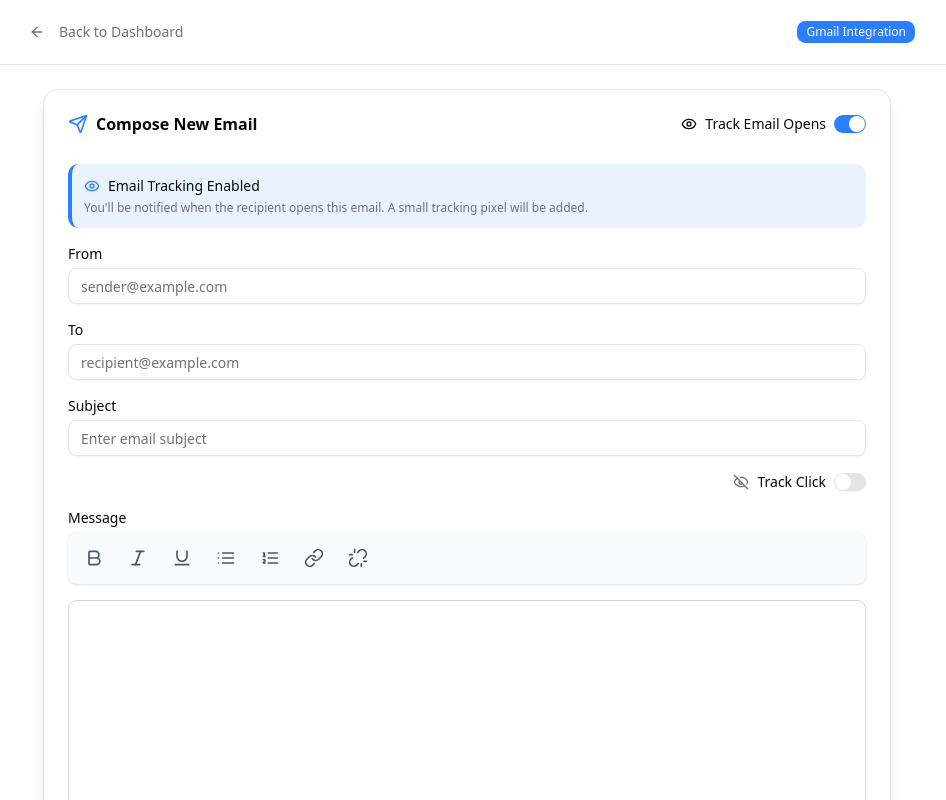
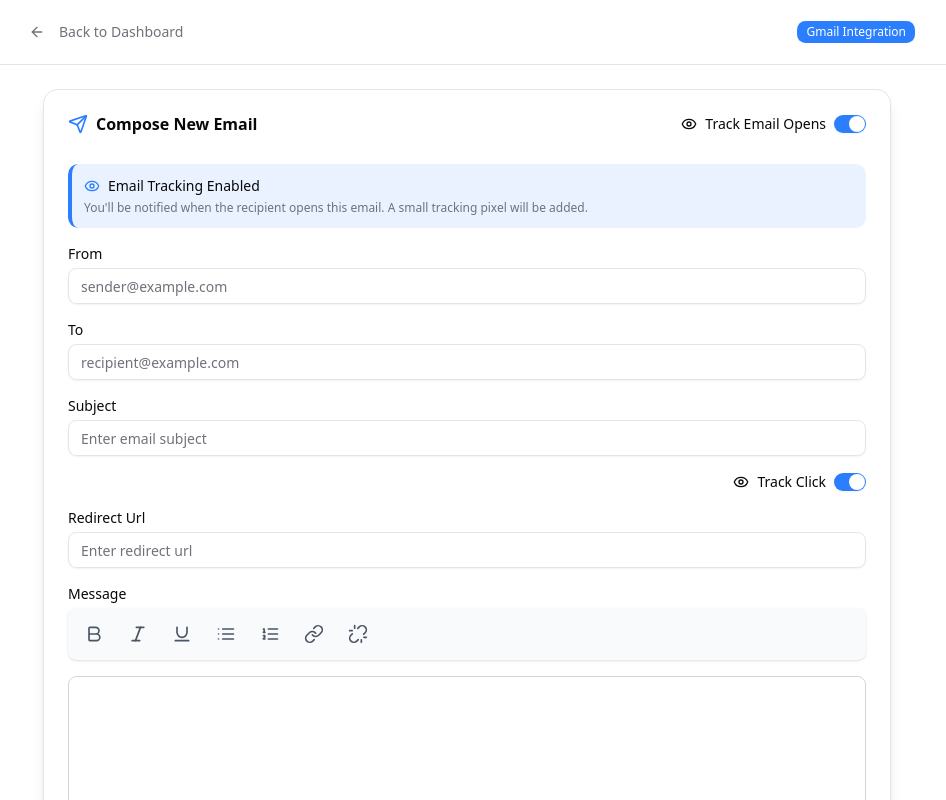
Before and after one commit to krishkad/openpeek, a Next.js app: page /dashboard/send in a window 1280 px wide. Shown: the top 800 px of the page, without its empty margins (173-1119 px from the left). Built offline with nearby package versions, Linux system fonts and the light colour scheme.

Commit message:
default click track true

```diff
--- a/src/components/EmailCompose.tsx
+++ b/src/components/EmailCompose.tsx
@@ -19,7 +19,7 @@ import { toast } from "sonner";
 
 const EmailCompose = () => {
   const [trackingEnabled, setTrackingEnabled] = useState(true);
-  const [isClick, setIsClick] = useState(false);
+  const [isClick, setIsClick] = useState(true);
   const [redirectUrl, setRedirectUrl] = useState("");
   const [emailData, setEmailData] = useState({
     to: "",
```
